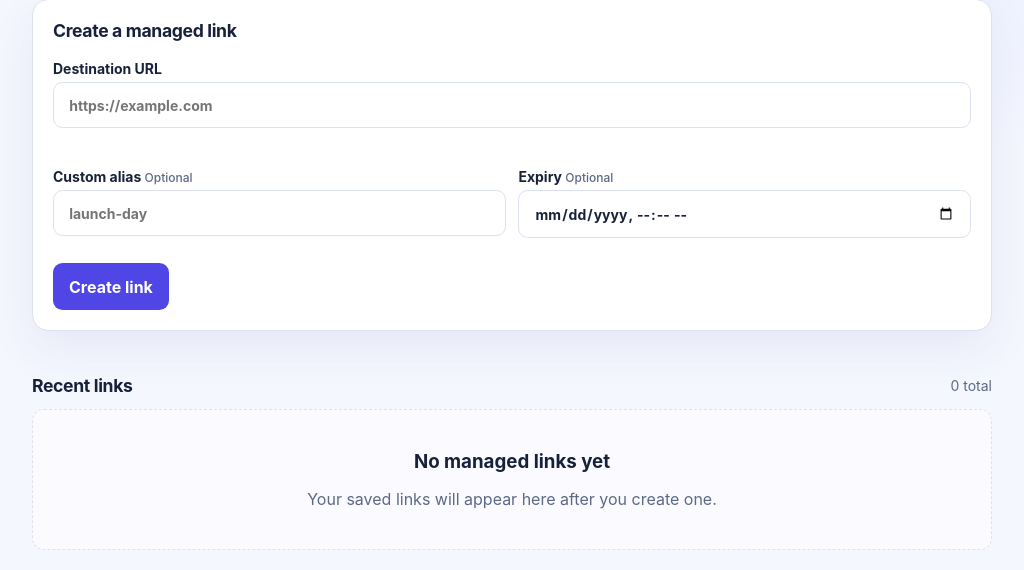
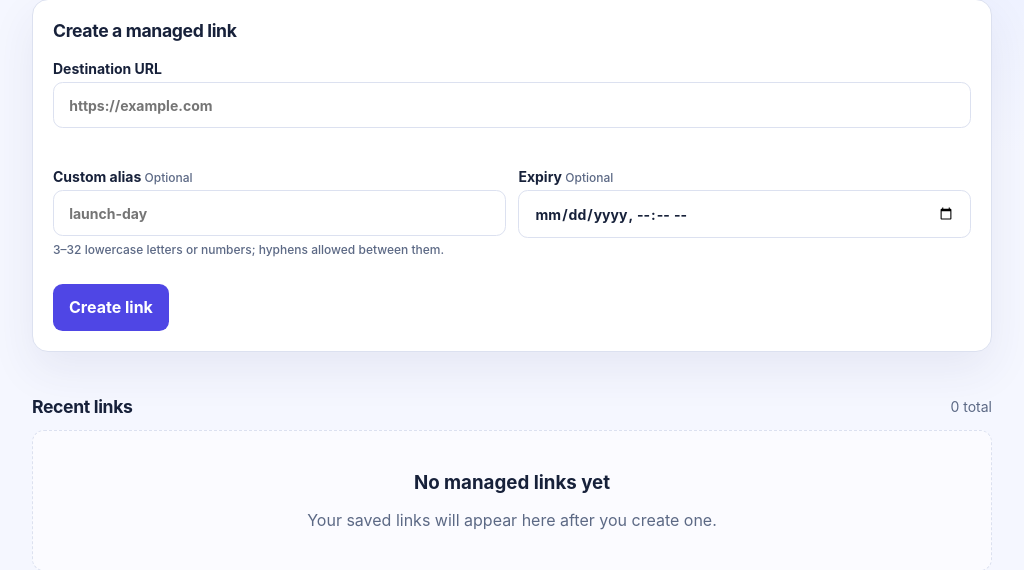
Before and after one commit to shawnlsj97/url-shortener, a FastAPI app: template app/templates/dashboard.html in a window 1280 px wide. Shown: the part 327-897 px from the top of the page, without its empty margins (128-1152 px from the left). Run offline with FastAPI, Linux system fonts and the light colour scheme; the template is opened without the code that fills it, so the values that code supplies are empty; parts of the project's set-up code (start-up, migrations or seed data) failed here and were passed over.

Commit message:
feat: explain custom alias rules

```diff
--- a/app/static/styles.css
+++ b/app/static/styles.css
@@ -46,6 +46,7 @@ button:disabled { cursor: wait; opacity: .7; }
 .option-grid { display: grid; grid-template-columns: 1fr 1fr; gap: .8rem; margin-top: .9rem; }
 .option-grid label { color: var(--ink); }
 .option-grid input { display: block; width: 100%; margin-top: .35rem; }
+.field-hint { display: block; margin-top: .35rem; color: var(--muted); font-size: .75rem; font-weight: 500; line-height: 1.4; }
 .result { margin-top: 1.25rem; padding-top: 1.25rem; border-top: 1px solid var(--border); }
 .result-row a { min-width: 0; flex: 1; overflow: hidden; color: var(--accent-dark); font-weight: 700; text-overflow: ellipsis; white-space: nowrap; }
 .copy-status { min-height: 1.2em; margin: .5rem 0 0; color: var(--muted); font-size: .875rem; }
--- a/app/templates/dashboard.html
+++ b/app/templates/dashboard.html
@@ -37,7 +37,8 @@
           </label>
           <div class="option-grid">
             <label for="dashboard-custom-alias">Custom alias <span>Optional</span>
-              <input id="dashboard-custom-alias" type="text" pattern="[a-z0-9][a-z0-9-]{1,30}[a-z0-9]" minlength="3" maxlength="32" placeholder="launch-day">
+              <input id="dashboard-custom-alias" type="text" pattern="[a-z0-9][a-z0-9-]{1,30}[a-z0-9]" minlength="3" maxlength="32" placeholder="launch-day" aria-describedby="dashboard-custom-alias-hint">
+              <span id="dashboard-custom-alias-hint" class="field-hint">3–32 lowercase letters or numbers; hyphens allowed between them.</span>
             </label>
             <label for="dashboard-expires-at">Expiry <span>Optional</span>
               <input id="dashboard-expires-at" type="datetime-local">
--- a/app/templates/index.html
+++ b/app/templates/index.html
@@ -40,7 +40,8 @@
               <label for="custom-alias">Custom alias <span>Optional</span>
                 <input id="custom-alias" name="custom_alias" type="text" inputmode="text"
                   pattern="[a-z0-9][a-z0-9-]{1,30}[a-z0-9]" minlength="3" maxlength="32"
-                  placeholder="my-event" autocomplete="off">
+                  placeholder="my-event" autocomplete="off" aria-describedby="custom-alias-hint">
+                <span id="custom-alias-hint" class="field-hint">3–32 lowercase letters or numbers; hyphens allowed between them.</span>
               </label>
               <label for="expires-at">Expiry <span>Optional</span>
                 <input id="expires-at" name="expires_at" type="datetime-local">
```
Also changed, not shown: tests/test_frontend.py (+2 -0 lines).
